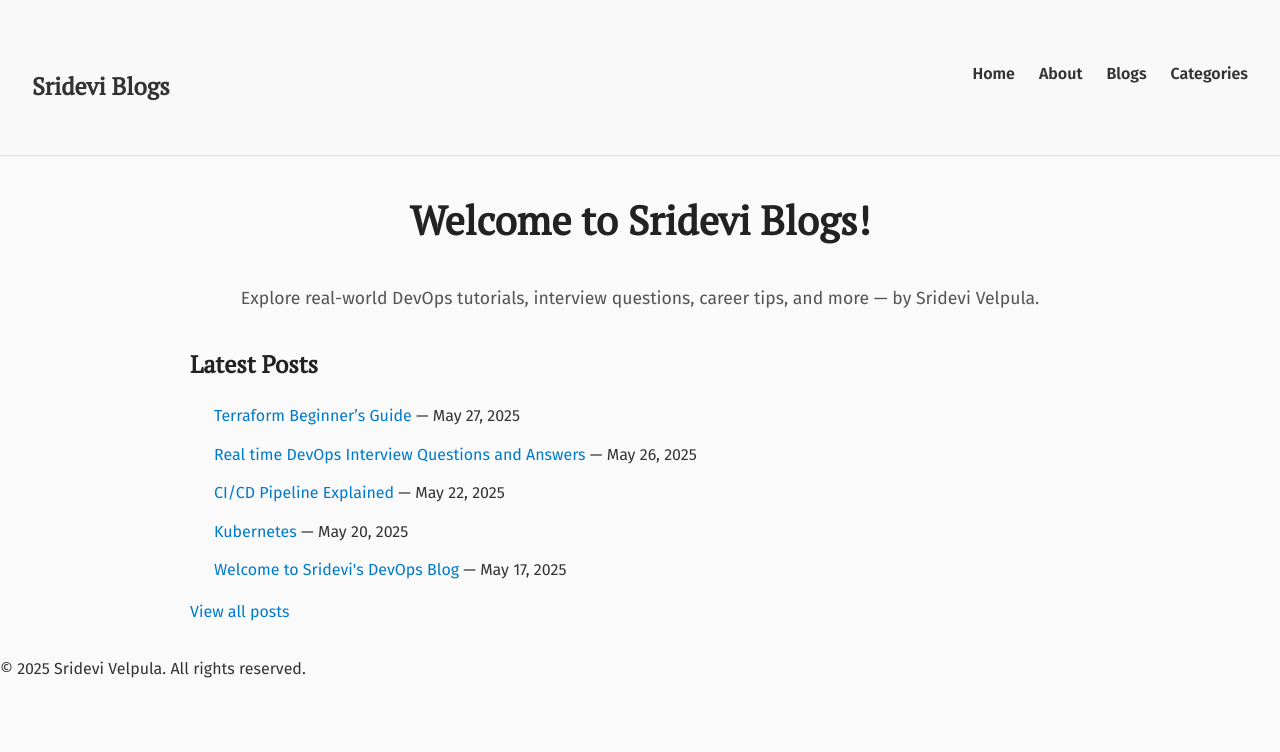
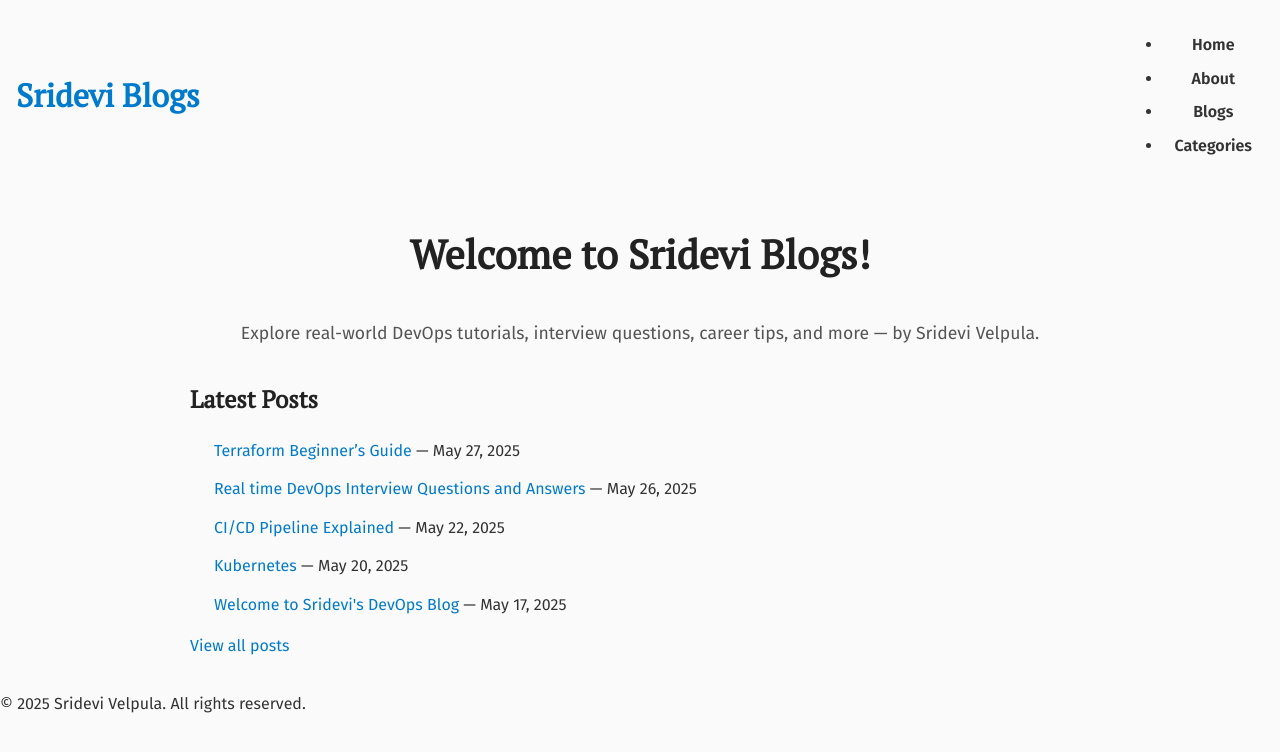
Before and after one commit to srideviblogs/srideviblogs.github.io, a Jekyll site: the page built from index.md, in a window 1280 px wide. Shown: the top 752 px of the page. Built offline with Jekyll 4.4.1, drawn with Linux system fonts in a browser that asks for light colours.

Commit message:
Update custom.css

```diff
--- a/assets/css/custom.css
+++ b/assets/css/custom.css
@@ -121,37 +121,40 @@ p {
 
 .site-header {
   display: flex;
-  justify-content: space-between;
+  flex-direction: column;
   align-items: center;
-  padding: 1rem 2rem;
-  background-color: #f9f9f9;
-  border-bottom: 1px solid #ddd;
+  padding: 1rem;
+  text-align: center;
 }
 
-.site-header h1 a {
-  text-decoration: none;
-  color: #333;
-  font-size: 1.5rem;
+.site-header h1 {
+  margin: 0;
+  font-size: 1.8rem;
 }
 
-.site-nav ul {
-  display: flex;
-  gap: 1.5rem;
-  list-style: none;
-  margin: 0;
-  padding: 0;
-}
-
-.site-nav li {
-  display: inline;
+.site-nav {
+  margin-top: 0.5rem;
 }
 
 .site-nav a {
+  margin: 0 0.75rem;
   text-decoration: none;
   color: #333;
   font-weight: 600;
 }
 
-.site-nav a:hover {
-  color: #007acc;
+/* Responsive breakpoint */
+@media (min-width: 600px) {
+  .site-header {
+    flex-direction: row;
+    justify-content: space-between;
+  }
+
+  .site-header h1 {
+    font-size: 2rem;
+  }
+
+  .site-nav {
+    margin-top: 0;
+  }
 }
```
